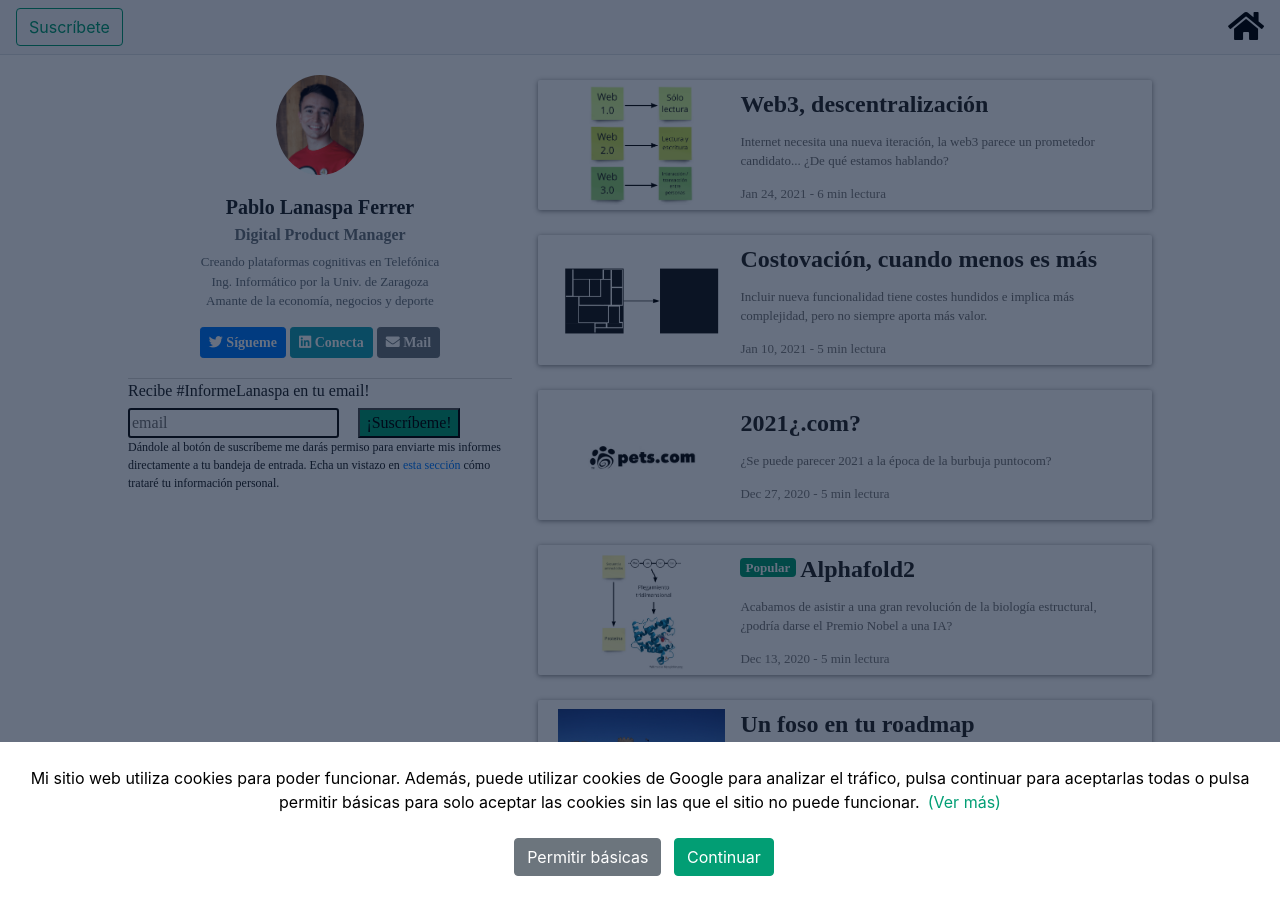
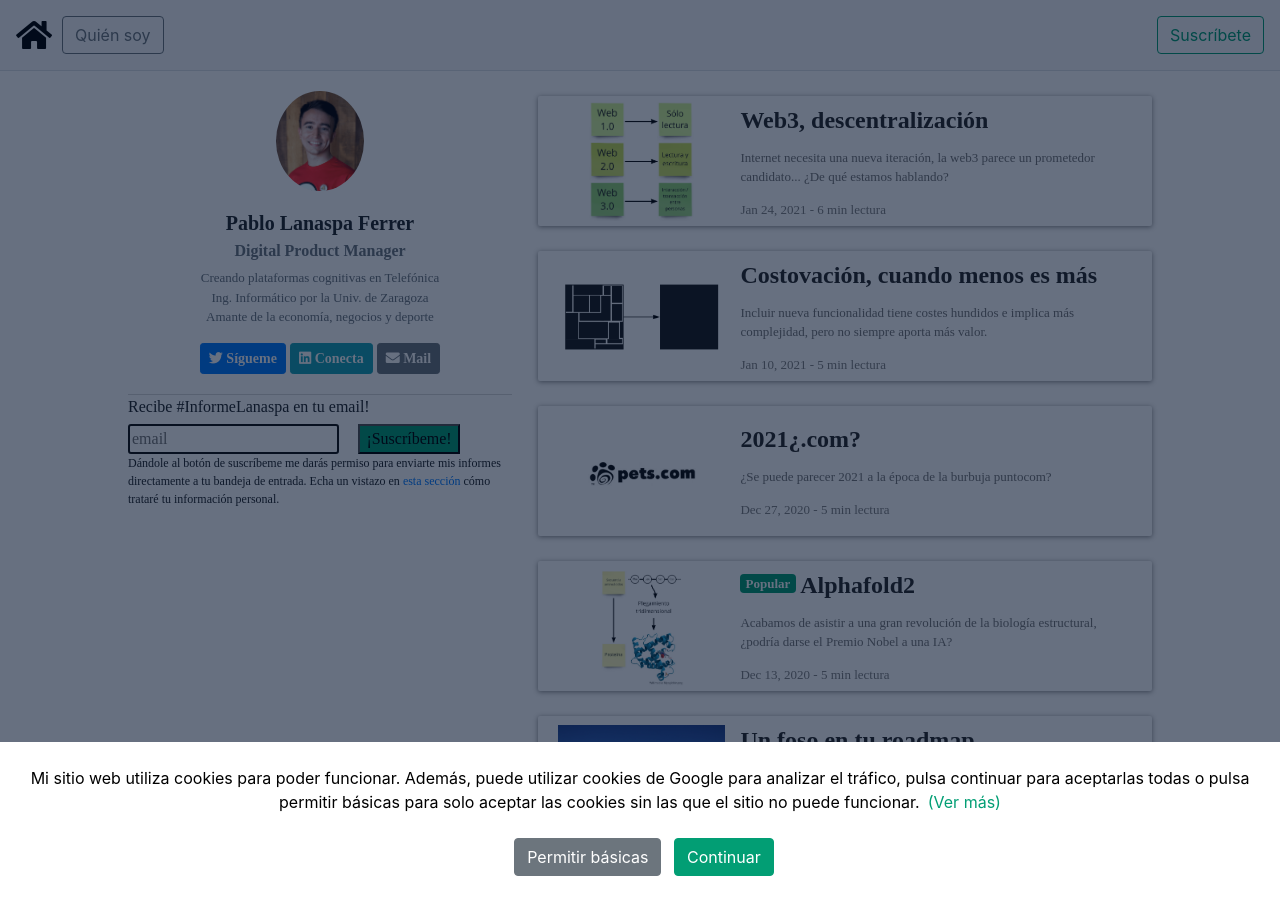
Before and after one commit to planaspa/planaspa.github.io, a Jekyll site: the page built from index.markdown, in a window 1280 px wide and 900 px high. Built offline with Jekyll 4.4.1, drawn with Linux system fonts in a browser that asks for light colours; nearby versions of some CDN libraries; comment, search, counter and statistics services are not loaded.

Commit message:
Updated navbar so about page is included

```diff
--- a/_includes/header.html
+++ b/_includes/header.html
@@ -2,13 +2,22 @@
 
 <nav class="navbar navbar-default navbar-light bg-light border-bottom">
   <div class="navbar-header">
+    <ul class="navbar nav" style="padding-left: 0">
+        <li style="padding-right:10px">
+            <a href="{{ site.baseurl }}/" style="display: flex; align-items: center; text-decoration: none;"><i class="fas fa-home fa-2x" style="color: black"></i></a>
+        </li>
+        <li>
+            <a href="{{ site.baseurl }}/about">
+                <button class="btn btn btn-outline-secondary" type="button">Quién soy</button>
+            </a>
+        </li>
+    </ul>
+  </div>
+  <div class="nav navbar-nav navbar-right">
     <a href="{{ site.baseurl }}/subscribe">
         <button class="btn btn-outline-success my-2 my-sm-0" type="submit">Suscríbete</button>
     </a>
   </div>
-  <div class="nav navbar-nav navbar-right">
-    <a href="{{ site.baseurl }}/"><i class="fas fa-home fa-2x" style="color: black"></i></a>
-  </div>
 </nav>
 
 </header>
```
